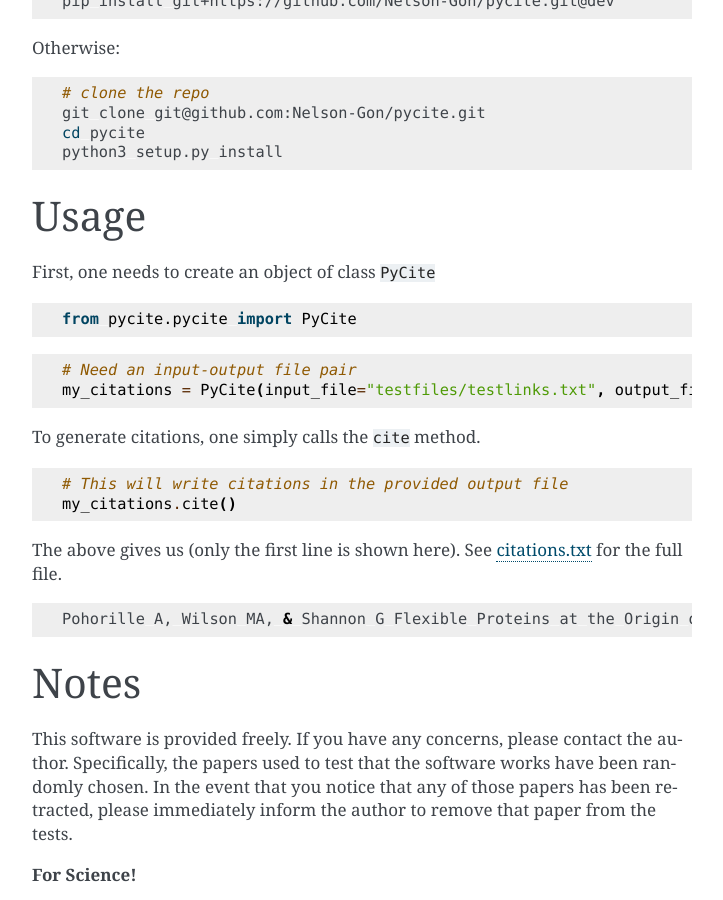
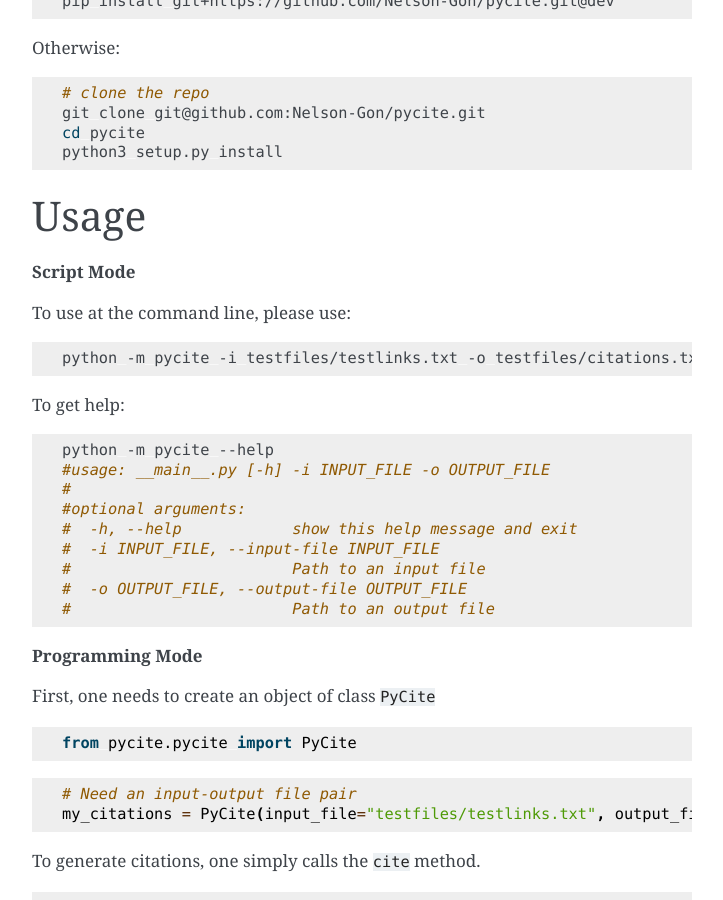
Before and after one commit to Nelson-Gon/pycite, a Sphinx documentation site: the page built from docs/source/README.rst, in a window 1280 px wide and 900 px high, scrolled down 914 px. Shown: the whole window, without its empty margins (388-1111 px from the left). Built offline with Sphinx 7.4.7, drawn with Linux system fonts in a browser that asks for light colours.

Commit message:
Init script mode

```diff
--- a/docs/source/README.rst
+++ b/docs/source/README.rst
@@ -134,6 +134,30 @@ Otherwise:
 Usage
 =====
 
+**Script Mode**
+
+To use at the command line, please use:
+
+.. code-block:: shell
+
+   python -m pycite -i testfiles/testlinks.txt -o testfiles/citations.txt
+
+To get help:
+
+.. code-block:: shell
+
+   python -m pycite --help
+   #usage: __main__.py [-h] -i INPUT_FILE -o OUTPUT_FILE
+   #
+   #optional arguments:
+   #  -h, --help            show this help message and exit
+   #  -i INPUT_FILE, --input-file INPUT_FILE
+   #                        Path to an input file
+   #  -o OUTPUT_FILE, --output-file OUTPUT_FILE
+   #                        Path to an output file
+
+**Programming Mode**
+
 First, one needs to create an object of class ``PyCite``
 
 .. code-block:: python
--- a/docs/source/changelog.rst
+++ b/docs/source/changelog.rst
@@ -1,6 +1,11 @@
 
 pycite's changelog
 ==================
+
+**pycite 0.1.2**
+
+
+* Initial support for a script mode.
 
 **pycite 0.1.1**
 
```
Also changed, not shown: README.md (+25 -0 lines), changelog.md (+4 -0 lines), 2 other files.
